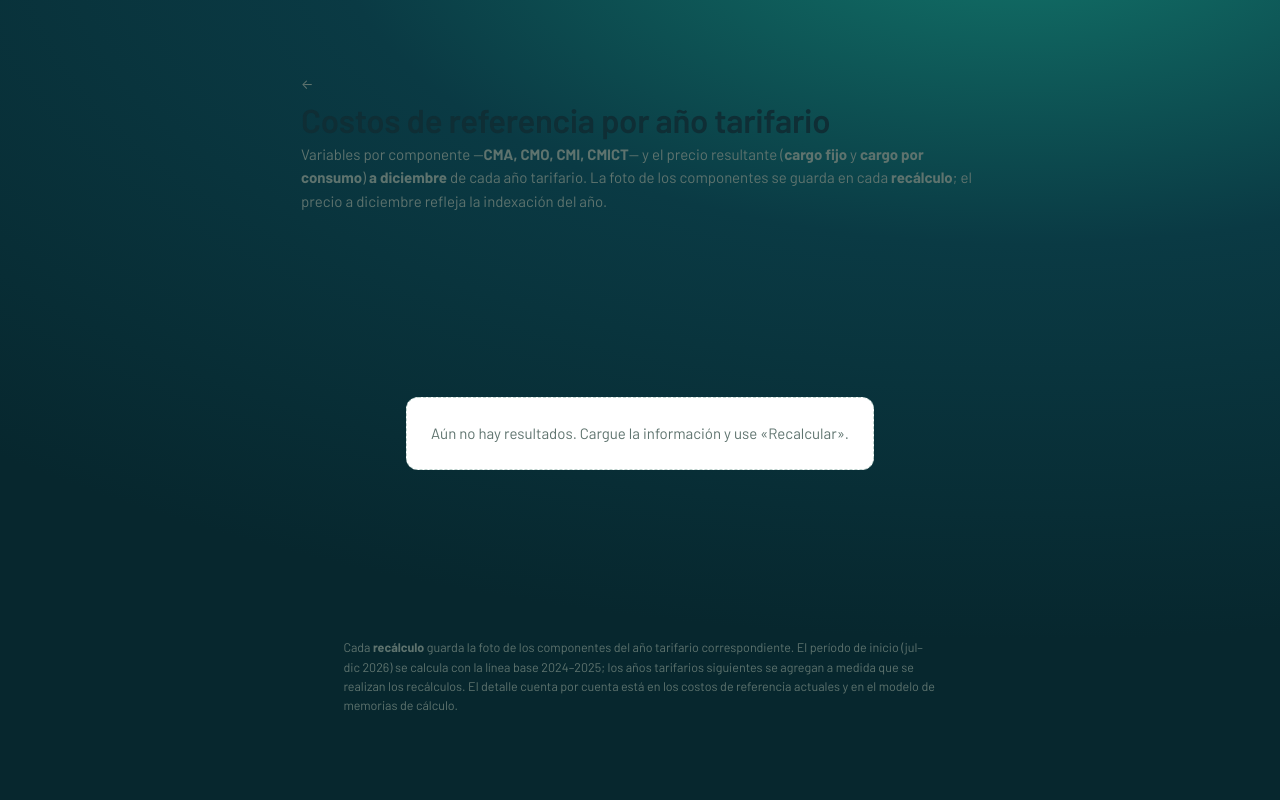
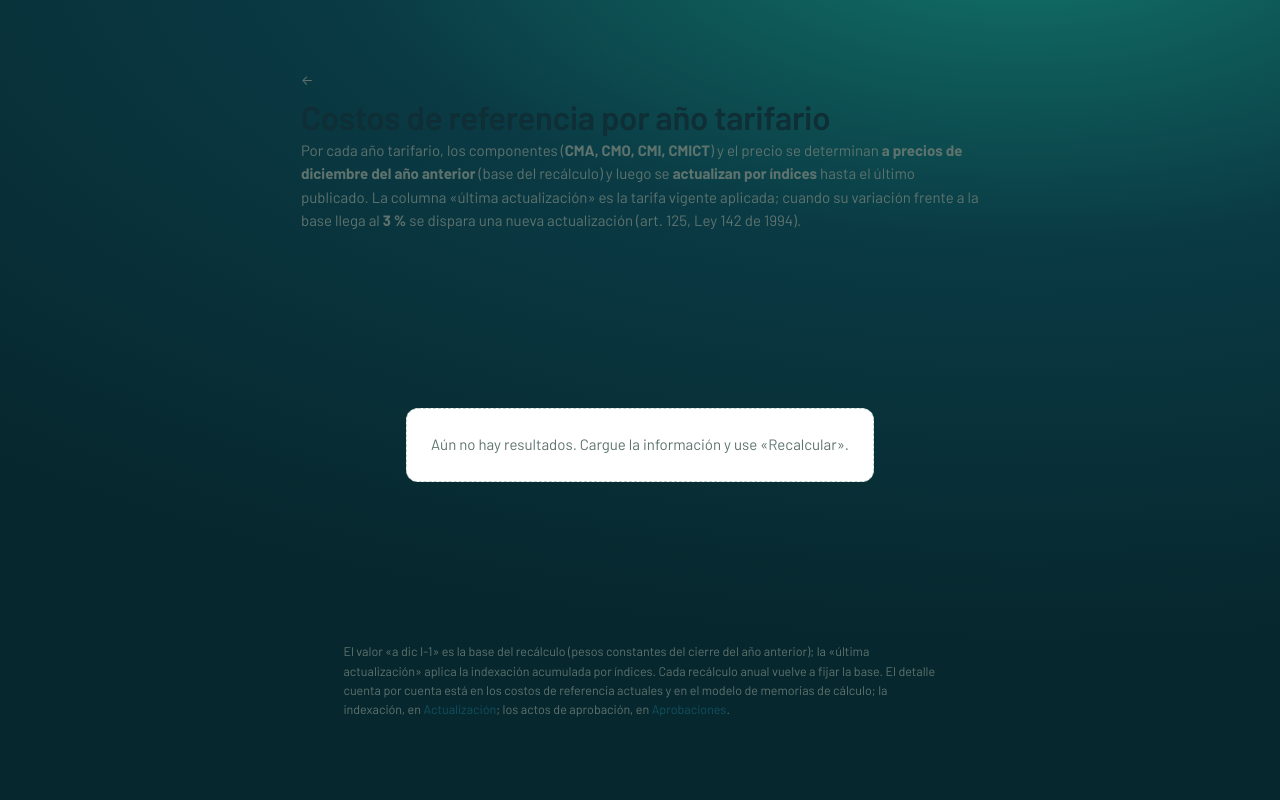
Before and after one commit to mgomeza78-lab/costos-1032, a FastAPI app: template costos-1032/app_1032/templates/resultados.html in a window 1280 px wide. Run offline with FastAPI, Linux system fonts and the light colour scheme; the template is opened without the code that fills it, so the values that code supplies are empty; some web fonts are replaced.

Commit message:
Resultados: valor a dic I-1 (base) y a la última actualización; aprobación ancla el índice
- Resultados por año: componentes CMA/CMO/CMI/CMICT a precios de diciembre del año
  anterior (base del recálculo) y el precio en dos columnas por servicio: cargo fijo y
  cargo por consumo "a dic I-1" (foto) vs "última actualización" (tarifa_vigente, con
  fecha y variación acumulada y semáforo del 3%).
- Aprobaciones: cada acto registra el índice de referencia y su fecha (ancla del gatillo
  del 3% para el monitoreo). SQL 022 agrega indice_referencia + fecha_indice.
- Actualización: nota que cierra el ciclo (actualizar → aprobar con índice/fecha →
  monitorear 3% desde esa fecha → recálculo anual).

Co-Authored-By: Claude Opus 4.8 <noreply@anthropic.com>
Claude-Session: https://claude.ai/code/session_01F9wvsC1JRsnkHBpqaDC8ah

```diff
--- a/costos-1032/app_1032/main.py
+++ b/costos-1032/app_1032/main.py
@@ -1696,11 +1696,11 @@ def resultados_anio(request: Request, eid: int):
                 "SELECT servicio, componente, valor, unidad, procedencia, articulo "
                 "FROM resultado_componente WHERE empresa_id=:e"), {"e": eid}).all():
             cur.setdefault(s, {})[c] = {"valor": v, "unidad": u, "procedencia": pr, "articulo": ar}
-        precio = {}       # {anio: {servicio: {cf, cc, mes}}} — precio al último mes (diciembre)
-        for s, a, m, cf, cc in conn.execute(text(
-                "SELECT DISTINCT ON (servicio, anio) servicio, anio, mes, cargo_fijo, cargo_consumo "
+        precio = {}       # {anio: {servicio: {cf, cc, mes, fa}}} — tarifa al último mes (actualización vigente)
+        for s, a, m, cf, cc, fa in conn.execute(text(
+                "SELECT DISTINCT ON (servicio, anio) servicio, anio, mes, cargo_fijo, cargo_consumo, factor_acumulado "
                 "FROM tarifa_vigente WHERE empresa_id=:e ORDER BY servicio, anio, mes DESC"), {"e": eid}).all():
-            precio.setdefault(a, {})[s] = {"cf": cf, "cc": cc, "mes": m}
+            precio.setdefault(a, {})[s] = {"cf": cf, "cc": cc, "mes": m, "fa": fa}
     if anio_inicio not in snaps and cur:
         snaps[anio_inicio] = cur
     anios = sorted(set([anio_inicio]) | set(snaps) | set(precio))
@@ -1718,10 +1718,20 @@ def resultados_anio(request: Request, eid: int):
             for c, cell in comps.get(s, {}).items():
                 if c not in meta:
                     meta[c] = {"unidad": cell.get("unidad"), "articulo": cell.get("articulo")}
-        datos.append({"anio": a, "label": ANIOS_TAR.get(a, f"Año tarifario {a}"),
+        # Precio por servicio: base a dic I-1 (foto CARGO_*) vs. última actualización (tarifa_vigente).
+        precio_serv = {}
+        for s in servicios:
+            base = comps.get(s, {})
+            act = precio.get(a, {}).get(s, {})
+            precio_serv[s] = {
+                "cf_base": (base.get("CARGO_FIJO") or {}).get("valor"),
+                "cc_base": (base.get("CARGO_CONSUMO") or {}).get("valor"),
+                "cf_act": act.get("cf"), "cc_act": act.get("cc"),
+                "mes": act.get("mes"), "fa": act.get("fa")}
+        datos.append({"anio": a, "label": ANIOS_TAR.get(a, f"Año tarifario {a}"), "anio_prev": a - 1,
                       "componentes": comp_orden, "meta": meta,
                       "valores": {s: comps.get(s, {}) for s in servicios},
-                      "precio": precio.get(a, {})})
+                      "precio_serv": precio_serv})
     return tpl.TemplateResponse(request, "resultados.html", _ctx(
         request, emp=emp, servicios=servicios, datos=datos, meses=ops.MESES))
 
@@ -1737,7 +1747,8 @@ def aprobaciones(request: Request, eid: int):
         if not emp:
             return RedirectResponse("/panel?err=Empresa+no+disponible", status_code=303)
         actos = [dict(r) for r in conn.execute(text(
-            "SELECT id, anio_tarifario, acto_administrativo, fecha_aprobacion, observacion, creado_en "
+            "SELECT id, anio_tarifario, acto_administrativo, fecha_aprobacion, indice_referencia, "
+            "fecha_indice, observacion, creado_en "
             "FROM aprobacion_costos WHERE empresa_id=:e ORDER BY anio_tarifario DESC, creado_en DESC"),
             {"e": eid}).mappings().all()]
         archivos = {}
@@ -1753,6 +1764,7 @@ def aprobaciones(request: Request, eid: int):
 @app.post("/empresa/{eid}/aprobaciones/nueva")
 def aprobacion_nueva(request: Request, eid: int, anio_tarifario: int = Form(...),
                      acto_administrativo: str = Form(""), fecha_aprobacion: str = Form(""),
+                     indice_referencia: str = Form(""), fecha_indice: str = Form(""),
                      observacion: str = Form(""), csrf: str = Form("")):
     if (r := _need_login(request)):
         return r
@@ -1768,9 +1780,11 @@ def aprobacion_nueva(request: Request, eid: int, anio_tarifario: int = Form(...)
                 return RedirectResponse("/panel?err=Empresa+no+disponible", status_code=303)
             conn.execute(text(
                 "INSERT INTO aprobacion_costos(empresa_id,anio_tarifario,acto_administrativo,"
-                "fecha_aprobacion,observacion,creado_por) VALUES (:e,:y,:a,:f,:o,:u)"),
+                "fecha_aprobacion,indice_referencia,fecha_indice,observacion,creado_por) "
+                "VALUES (:e,:y,:a,:f,:ir,:fi,:o,:u)"),
                 {"e": eid, "y": anio_tarifario, "a": acto_administrativo.strip() or None,
-                 "f": (fecha_aprobacion.strip() or None), "o": observacion.strip() or None,
+                 "f": (fecha_aprobacion.strip() or None), "ir": indice_referencia.strip() or None,
+                 "fi": (fecha_indice.strip() or None), "o": observacion.strip() or None,
                  "u": user.get("user_id")})
     except Exception as e:
         return RedirectResponse(dflt + f"?err=No+se+pudo+registrar+({type(e).__name__})", status_code=303)
--- a/costos-1032/app_1032/templates/actualizacion.html
+++ b/costos-1032/app_1032/templates/actualizacion.html
@@ -18,7 +18,9 @@
     <button class="btn primary" type="submit">Procesar actualización por índices</button>
   </form>
   <p class="hint" style="margin-top:6px">Aplica la indexación con los IPC/IPCs cargados: actualiza la tarifa
-  de cada mes cuyo gatillo del 3 % se haya alcanzado y recalcula la factura por estrato.</p>
+  de cada mes cuyo gatillo del 3 % se haya alcanzado y recalcula la factura por estrato. Tras actualizar,
+  registra el acto de aprobación en <a href="/empresa/{{ emp.id }}/aprobaciones">Aprobaciones</a> con el
+  índice y la fecha usados —esa fecha es el ancla del próximo gatillo del 3 %— hasta el recálculo anual.</p>
 </div>
 {% endif %}
 
--- a/costos-1032/app_1032/templates/aprobaciones.html
+++ b/costos-1032/app_1032/templates/aprobaciones.html
@@ -15,6 +15,8 @@
   <label>Año tarifario <input type="number" name="anio_tarifario" min="2024" max="2100" value="2026" required style="width:100px"></label>
   <label>Acto administrativo / resolución <input name="acto_administrativo" placeholder="p. ej. Resolución 123 de 2026" style="width:260px"></label>
   <label>Fecha de aprobación <input type="date" name="fecha_aprobacion"></label>
+  <label>Índice de referencia usado <input name="indice_referencia" placeholder="p. ej. IPCs dic-2026 = 112,34" style="width:230px"></label>
+  <label>Fecha del índice <input type="date" name="fecha_indice"></label>
   <label class="wide">Observación <input name="observacion" placeholder="opcional"></label>
   <button class="btn primary" type="submit">Registrar</button>
 </form>
@@ -28,6 +30,7 @@
     <b>{{ anios_tar.get(a.anio_tarifario, 'Año tarifario ' ~ a.anio_tarifario) }}</b>
     · {{ a.acto_administrativo or 'sin acto registrado' }}
     {% if a.fecha_aprobacion %} · {{ a.fecha_aprobacion }}{% endif %}
+    {% if a.indice_referencia %}<br><span class="muted2">Índice de referencia: {{ a.indice_referencia }}{% if a.fecha_indice %} · fecha {{ a.fecha_indice }} (ancla del gatillo 3 %){% endif %}</span>{% endif %}
     {% if puede %}
     <form method="post" action="/empresa/{{ emp.id }}/aprobaciones/{{ a.id }}/eliminar" style="display:inline;float:right"
           onsubmit="return confirm('¿Eliminar esta aprobación y sus soportes? No se puede deshacer.')">
--- a/costos-1032/app_1032/templates/resultados.html
+++ b/costos-1032/app_1032/templates/resultados.html
@@ -4,14 +4,19 @@
 <div class="page-head">
   <a class="back" href="/empresa/{{ emp.id }}">← {{ emp.nombre }}</a>
   <h1>Costos de referencia por año tarifario</h1>
-  <p class="sub">Variables por componente —<b>CMA, CMO, CMI, CMICT</b>— y el precio resultante
-  (<b>cargo fijo</b> y <b>cargo por consumo</b>) <b>a diciembre</b> de cada año tarifario. La foto de
-  los componentes se guarda en cada <b>recálculo</b>; el precio a diciembre refleja la indexación del año.</p>
+  <p class="sub">Por cada año tarifario, los componentes (<b>CMA, CMO, CMI, CMICT</b>) y el precio se
+  determinan <b>a precios de diciembre del año anterior</b> (base del recálculo) y luego se
+  <b>actualizan por índices</b> hasta el último publicado. La columna «última actualización» es la
+  tarifa vigente aplicada; cuando su variación frente a la base llega al <b>3 %</b> se dispara una
+  nueva actualización (art. 125, Ley 142 de 1994).</p>
 </div>
 
 {% for d in datos %}
 <h2 class="serv-h">{{ d.label }}</h2>
-{% if d.componentes or d.precio %}
+
+{% if d.componentes %}
+<h3 style="font-family:var(--head);font-size:14px;color:var(--teal-deep);margin:12px 0 4px">
+  Componentes · a precios de diciembre de {{ d.anio_prev }}</h3>
 <table class="tabla">
   <thead><tr><th>Componente</th>
     {% for s in servicios %}<th class="r">{{ s|capitalize }}</th>{% endfor %}
@@ -27,34 +32,42 @@
       <td class="art">{{ d.meta.get(c, {}).get('articulo') or '' }}</td>
     </tr>
     {% endfor %}
-    {% if d.precio %}
-    <tr class="fila-precio"><td class="comp"><b>Cargo fijo · diciembre</b></td>
-      {% for s in servicios %}
-        {% set pr = d.precio.get(s, {}) %}
-        <td class="r num">{{ pr.get('cf')|valor('$/susc·mes') if pr.get('cf') is not none else '—' }}</td>
-      {% endfor %}
-      <td>$/susc·mes</td><td class="art">Precio a diciembre</td></tr>
-    <tr class="fila-precio"><td class="comp"><b>Cargo por consumo · diciembre</b></td>
-      {% for s in servicios %}
-        {% set pr = d.precio.get(s, {}) %}
-        <td class="r num">{{ pr.get('cc')|valor('$/m³') if pr.get('cc') is not none else '—' }}</td>
-      {% endfor %}
-      <td>$/m³</td><td class="art">Precio a diciembre</td></tr>
-    {% endif %}
   </tbody>
 </table>
-{% else %}
-<p class="empty">Aún no hay costos calculados para este año.
-{% if rbac.can(user,'recalcular') %}Use «Recalcular» en la ficha de la empresa.{% endif %}</p>
 {% endif %}
+
+<h3 style="font-family:var(--head);font-size:14px;color:var(--teal-deep);margin:14px 0 4px">
+  Precio · cargo fijo y cargo por consumo</h3>
+<table class="tabla">
+  <thead><tr><th>Servicio</th>
+    <th class="r">Cargo fijo<br><small class="muted2">a dic {{ d.anio_prev }}</small></th>
+    <th class="r">Cargo fijo<br><small class="muted2">última actualización</small></th>
+    <th class="r">Cargo consumo<br><small class="muted2">a dic {{ d.anio_prev }}</small></th>
+    <th class="r">Cargo consumo<br><small class="muted2">última actualización</small></th>
+    <th>Actualizado a</th></tr></thead>
+  <tbody>
+    {% for s in servicios %}
+    {% set p = d.precio_serv.get(s, {}) %}
+    <tr><td class="comp">{{ s|capitalize }}</td>
+      <td class="r num">{{ p.cf_base|valor('$/susc·mes') if p.cf_base is not none else '—' }}</td>
+      <td class="r num"><b>{{ p.cf_act|valor('$/susc·mes') if p.cf_act is not none else '—' }}</b></td>
+      <td class="r num">{{ p.cc_base|valor('$/m³') if p.cc_base is not none else '—' }}</td>
+      <td class="r num"><b>{{ p.cc_act|valor('$/m³') if p.cc_act is not none else '—' }}</b></td>
+      <td>{% if p.mes %}{{ meses.get(p.mes, p.mes) }}-{{ d.anio }}{% if p.fa %} · <span class="tag {{ 'neg' if (p.fa-1) >= 0.03 else 'ac' }}">+{{ ((p.fa-1)*100)|round(2) }} %</span>{% endif %}{% else %}<span class="muted2">sin indexar aún</span>{% endif %}</td>
+    </tr>
+    {% endfor %}
+  </tbody>
+</table>
 {% endfor %}
 
 {% if not datos %}
 <p class="empty">Aún no hay resultados. Cargue la información y use «Recalcular».</p>
 {% endif %}
 
-<p class="hint">Cada <b>recálculo</b> guarda la foto de los componentes del año tarifario correspondiente.
-El período de inicio (jul–dic 2026) se calcula con la línea base 2024–2025; los años tarifarios
-siguientes se agregan a medida que se realizan los recálculos. El detalle cuenta por cuenta está en
-los costos de referencia actuales y en el modelo de memorias de cálculo.</p>
+<p class="hint">El valor «a dic {{ datos[0].anio_prev if datos else 'I-1' }}» es la base del recálculo (pesos
+constantes del cierre del año anterior); la «última actualización» aplica la indexación acumulada por
+índices. Cada recálculo anual vuelve a fijar la base. El detalle cuenta por cuenta está en los costos
+de referencia actuales y en el modelo de memorias de cálculo; la indexación, en
+<a href="/empresa/{{ emp.id }}/actualizacion">Actualización</a>; los actos de aprobación, en
+<a href="/empresa/{{ emp.id }}/aprobaciones">Aprobaciones</a>.</p>
 {% endblock %}
```
Also changed, not shown: costos-1032/app_1032/sql/022_aprobacion_indice.sql (added, +8 -0 lines), 1 other file.
